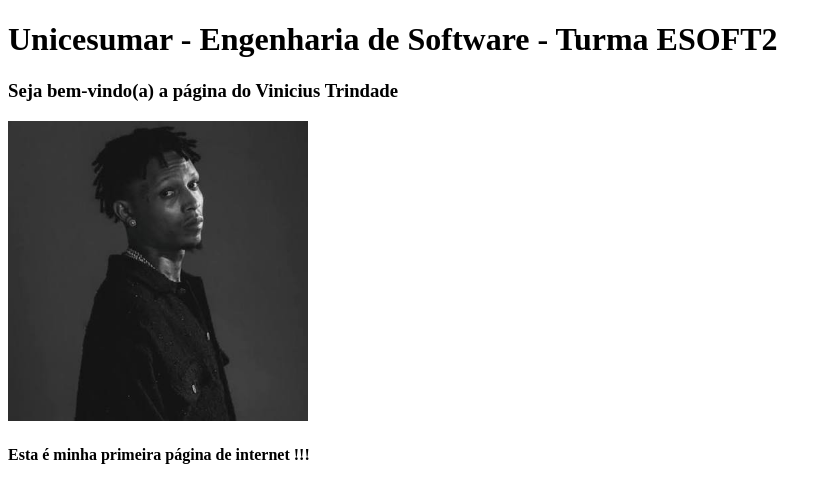
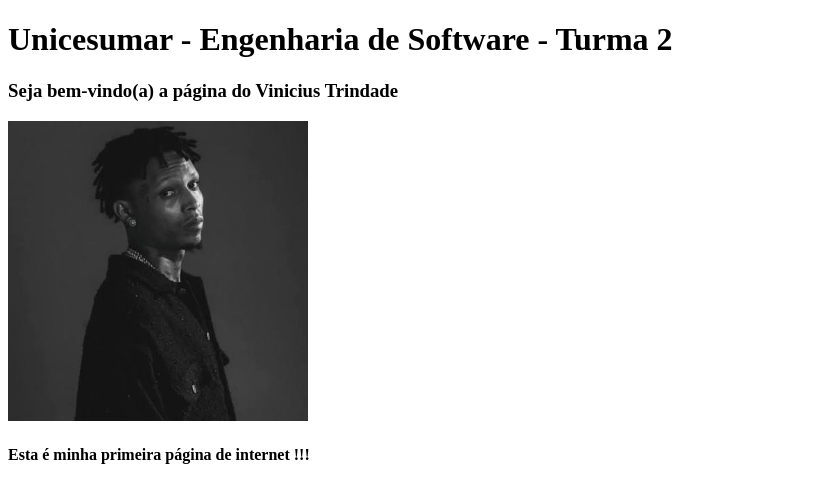
Before and after one commit to ViniciusTRD/MinhaPagina, a plain HTML site: page index.html in a window 1280 px wide. Shown: the whole page, without its empty margins (0-832 px from the left). Drawn offline with Linux system fonts and the light colour scheme.

Commit message:
Atualização 2 do index.html

```diff
--- a/index.html
+++ b/index.html
@@ -11,7 +11,7 @@
 </head>
 
 <body>
-  <h1>Unicesumar - Engenharia de Software - Turma ESOFT2</h1>
+  <h1>Unicesumar - Engenharia de Software - Turma 2</h1>
   <h3>Seja bem-vindo(a) a página do Vinicius Trindade</h3>
   <img src="alee.png" alt="Alee" width="300" />
   <h4>Esta é minha primeira página de internet !!!</h4>
```
